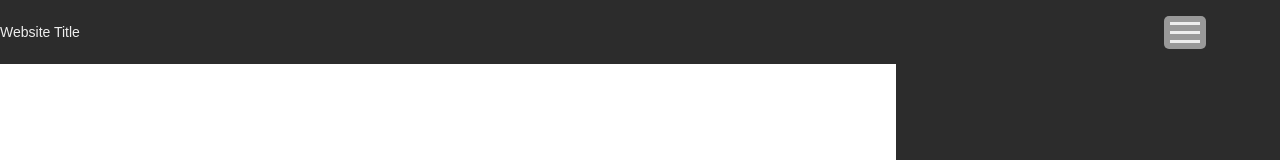
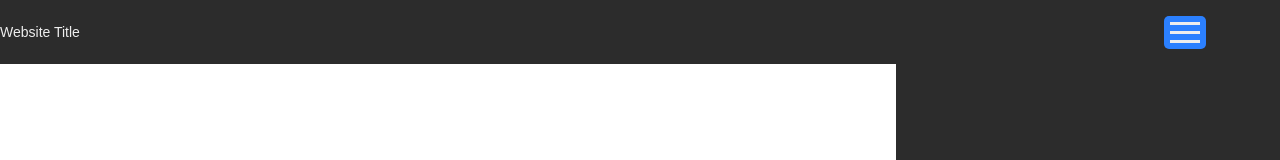
Before and after one commit to Tommy-Wilkinson/react-prototype, a React (Create React App) app: page / in a window 1280 px wide. Shown: the top 160 px of the page. Built offline with nearby package versions, Linux system fonts and the light colour scheme.

Commit message:
1 file modified

```diff
--- a/src/webElems/PageTemplate.js
+++ b/src/webElems/PageTemplate.js
@@ -20,6 +20,7 @@ class HeaderNav extends React.Component{
 
   toggleMenu = function() {
     this.setState({ showMenu: !this.state.showMenu });
+    console.log(this.showMenu);
   }
 
 
@@ -53,7 +54,7 @@ class Burger extends React.Component{
   }
 
   handleClick() {
-    this.props.toggleMenu;
+    this.props.toggleMenu();
     this.setState(state => ({
       isActive: !state.isActive
     }));
@@ -61,7 +62,7 @@ class Burger extends React.Component{
 
 
   render(){
-    var clickedState = this.state.isActive ?"burger_box_active":"burger_box";
+    var clickedState = this.state.isActive ?"burger_box":"burger_box_active";
     return(
       <div className={clickedState}
       onClick={this.handleClick}>
```
